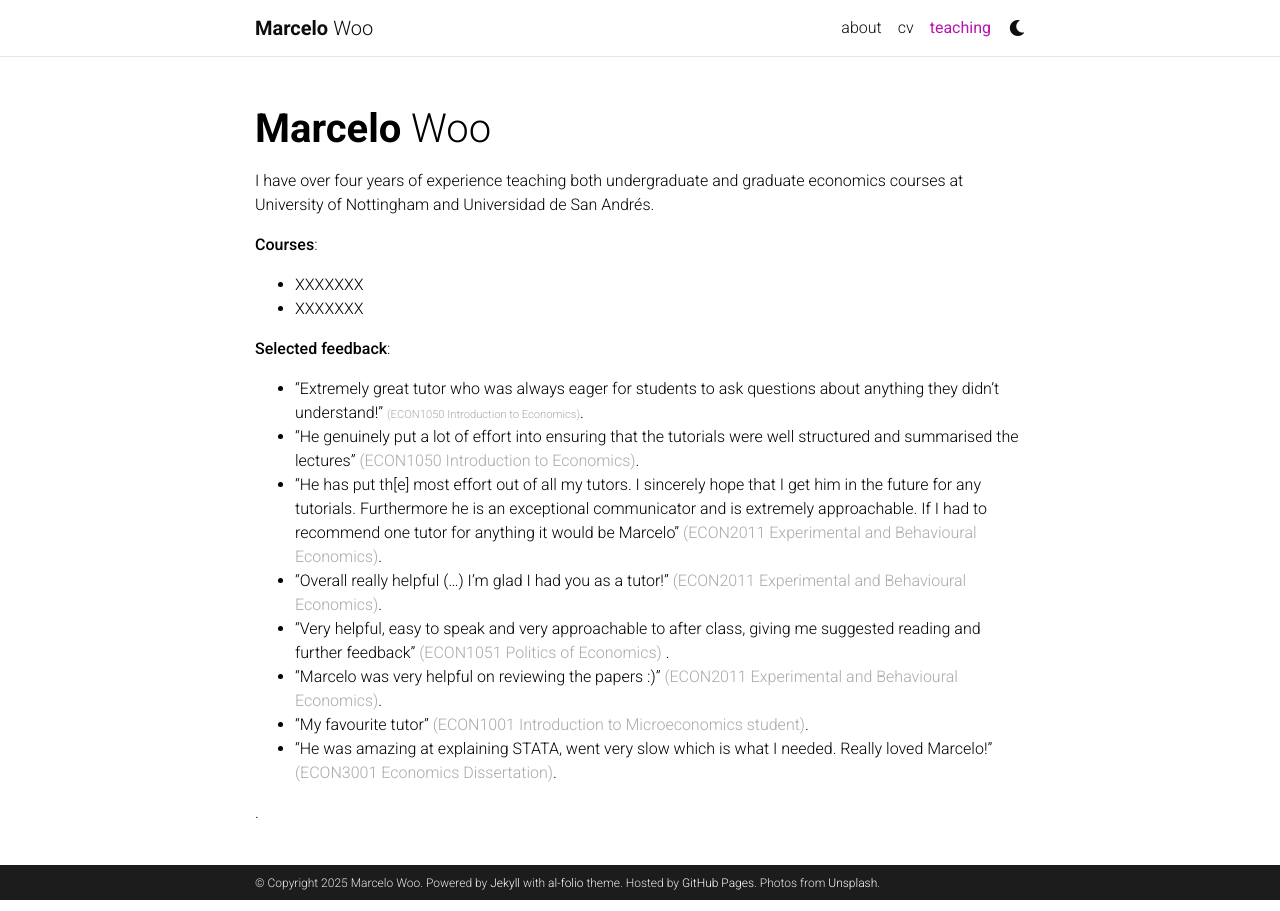
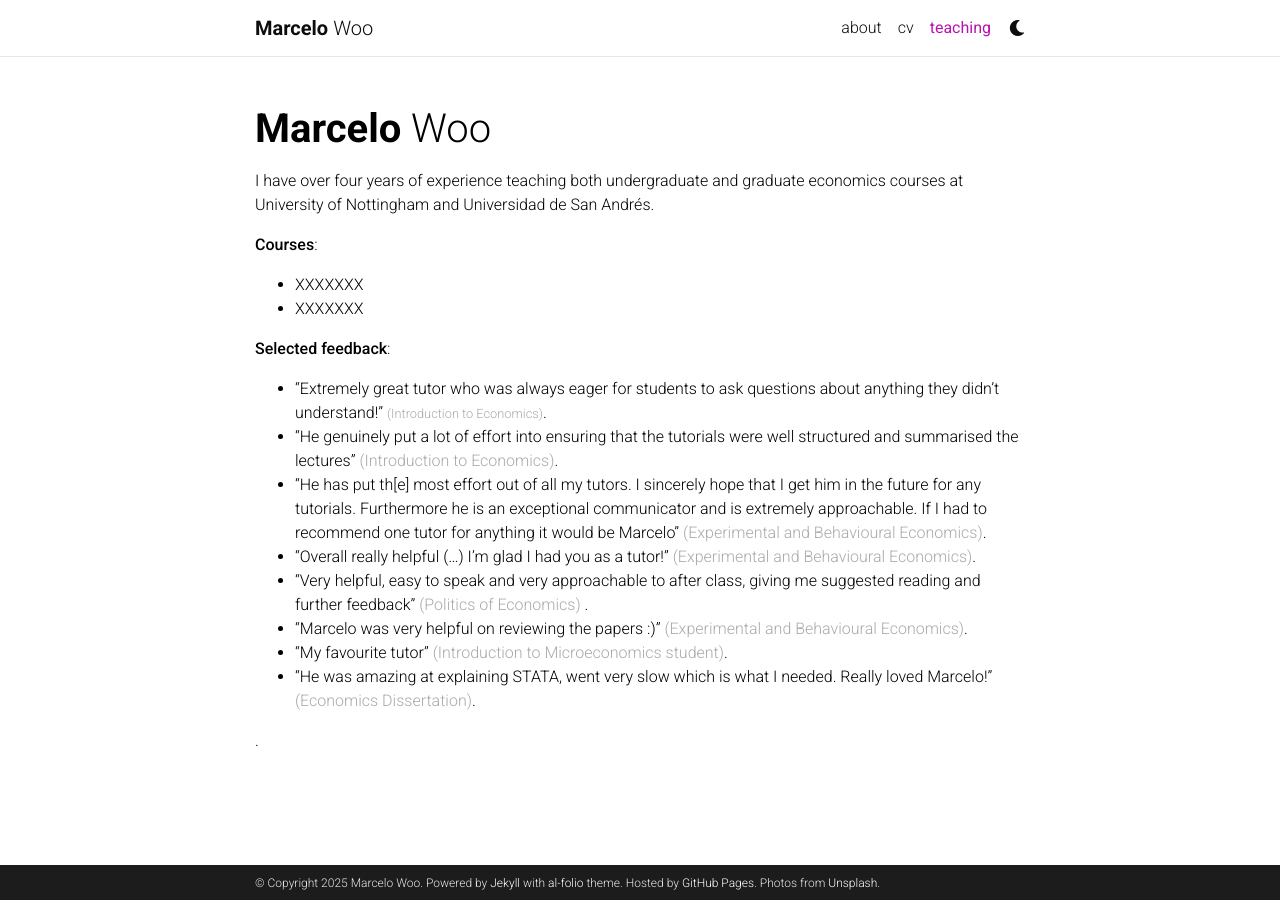
Before and after one commit to marcelowoo/marcelowoo.github.io, a Jekyll site: the page built from _pages/teaching.md, in a window 1280 px wide. Built offline with Jekyll 4.4.1, drawn with Linux system fonts in a browser that asks for light colours; comment, search, counter and statistics services are not loaded; a style sheet for code colours, icons or effects is not loaded.

Commit message:
Test font size

```diff
--- a/_pages/teaching.md
+++ b/_pages/teaching.md
@@ -20,18 +20,18 @@
 **Selected feedback**:
 
 <!-- 2021-2022: -->
-- "Extremely great tutor who was always eager for students to ask questions about anything they didn't understand!" <span style="color:#A9A9A9; font-size:0.7em">(ECON1050 Introduction to Economics)</span>.
-- "He genuinely put a lot of effort into ensuring that the tutorials were well structured and summarised the lectures" <span style="color:#A9A9A9">(ECON1050 Introduction to Economics)</span>.
+- "Extremely great tutor who was always eager for students to ask questions about anything they didn't understand!" <span style="color:#A9A9A9; font-size:0.8em">(Introduction to Economics)</span>.
+- "He genuinely put a lot of effort into ensuring that the tutorials were well structured and summarised the lectures" <span style="color:#A9A9A9">(Introduction to Economics)</span>.
 <!-- 2022-2023: -->
-- "He has put th[e] most effort out of all my tutors. I sincerely hope that I get him in the future for any tutorials. Furthermore he is an exceptional communicator and is extremely approachable. If I had to recommend one tutor for anything it would be Marcelo" <span style="color:#A9A9A9">(ECON2011 Experimental and Behavioural Economics)</span>.
-- "Overall really helpful (...) I'm glad I had you as a tutor!" <span style="color:#A9A9A9">(ECON2011 Experimental and Behavioural Economics)</span>.
+- "He has put th[e] most effort out of all my tutors. I sincerely hope that I get him in the future for any tutorials. Furthermore he is an exceptional communicator and is extremely approachable. If I had to recommend one tutor for anything it would be Marcelo" <span style="color:#A9A9A9">(Experimental and Behavioural Economics)</span>.
+- "Overall really helpful (...) I'm glad I had you as a tutor!" <span style="color:#A9A9A9">(Experimental and Behavioural Economics)</span>.
 <!-- 2023-2024: -->
-- "Very helpful, easy to speak and very approachable to after class, giving me suggested reading and further feedback" <span style="color:#A9A9A9">(ECON1051 Politics of Economics) </span>.
-- "Marcelo was very helpful on reviewing the papers :)" <span style="color:#A9A9A9">(ECON2011 Experimental and Behavioural Economics)</span>.
-- "My favourite tutor" <span style="color:#A9A9A9">(ECON1001 Introduction to Microeconomics student)</span>.
+- "Very helpful, easy to speak and very approachable to after class, giving me suggested reading and further feedback" <span style="color:#A9A9A9">(Politics of Economics) </span>.
+- "Marcelo was very helpful on reviewing the papers :)" <span style="color:#A9A9A9">(Experimental and Behavioural Economics)</span>.
+- "My favourite tutor" <span style="color:#A9A9A9">(Introduction to Microeconomics student)</span>.
 <!-- 2024-2025: -->
 <!-- - "Marcelo explained things clearly" (ECON3001 Economics Dissertation) -->
 <!-- - "[V]ery helpful and approachable" (ECON3001 Economics Dissertation) -->
-- "He was amazing at explaining STATA, went very slow which is what I needed. Really loved Marcelo!" <span style="color:#A9A9A9">(ECON3001 Economics Dissertation)</span>.
+- "He was amazing at explaining STATA, went very slow which is what I needed. Really loved Marcelo!" <span style="color:#A9A9A9">(Economics Dissertation)</span>.
 
 <span style="color:gray"></span>.
```
